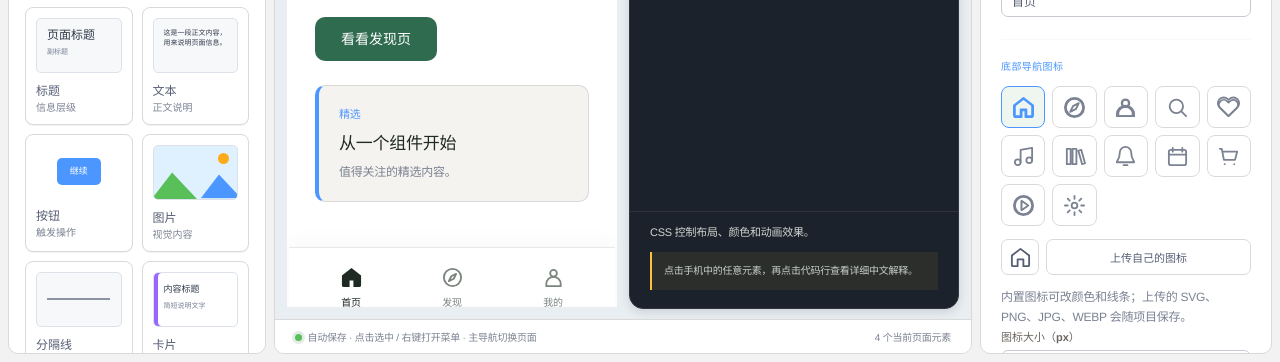
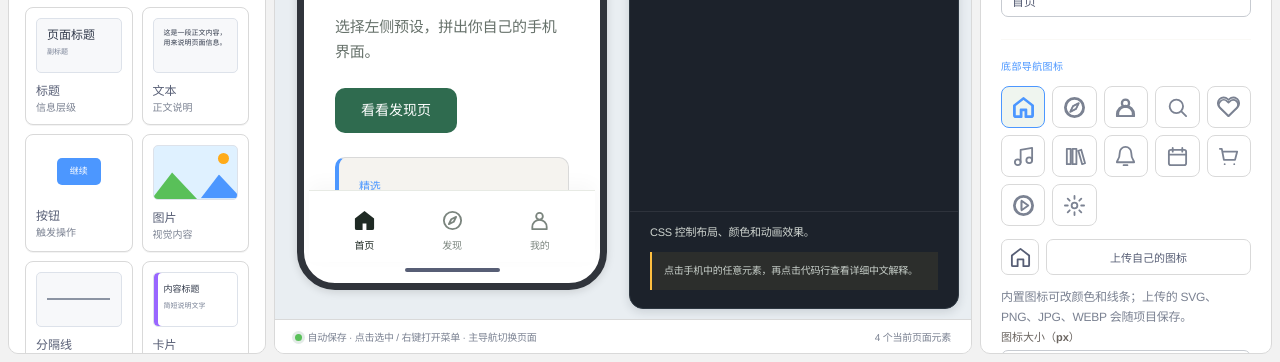
Before and after one commit to luke0485/BlokBird, a website: page index.html in a window 1280 px wide. Shown: the part 438-800 px from the top of the page. Drawn offline with Linux system fonts and the light colour scheme.

Commit message:
Scale phone canvas to match code panel

```diff
--- a/theme.css
+++ b/theme.css
@@ -174,3 +174,7 @@ body{background:#F2F2F2;color:var(--text)}
 .code-line.is-focused:before{left:8px;top:8px;color:#AFC7E9}
 .code-line-comment{display:block;margin:8px 0 0;padding:9px 10px;border-top:1px solid #FFFFFF24;background:#151B24;color:#DDE8F5;font-family:"Helvetica Neue",Helvetica,Arial,"Microsoft YaHei UI",sans-serif;font-size:10px;font-weight:400;line-height:1.65;white-space:normal;border-radius:5px}
 @media(max-width:1180px) and (min-width:901px){.learning-workbench{grid-template-columns:minmax(0,1fr) minmax(0,1fr)}.effect-list{grid-template-columns:1fr}.effect-option small{-webkit-line-clamp:2}}
+
+/* Scale the whole phone proportionally to fill its half of the workbench. */
+.learning-workbench .canvas-area{align-items:center;justify-content:center}
+.learning-workbench .canvas-frame.mobile{width:min(100%,calc((100dvh - 138px) * 13 / 24));height:auto;max-height:calc(100dvh - 138px);aspect-ratio:13/24}
```
